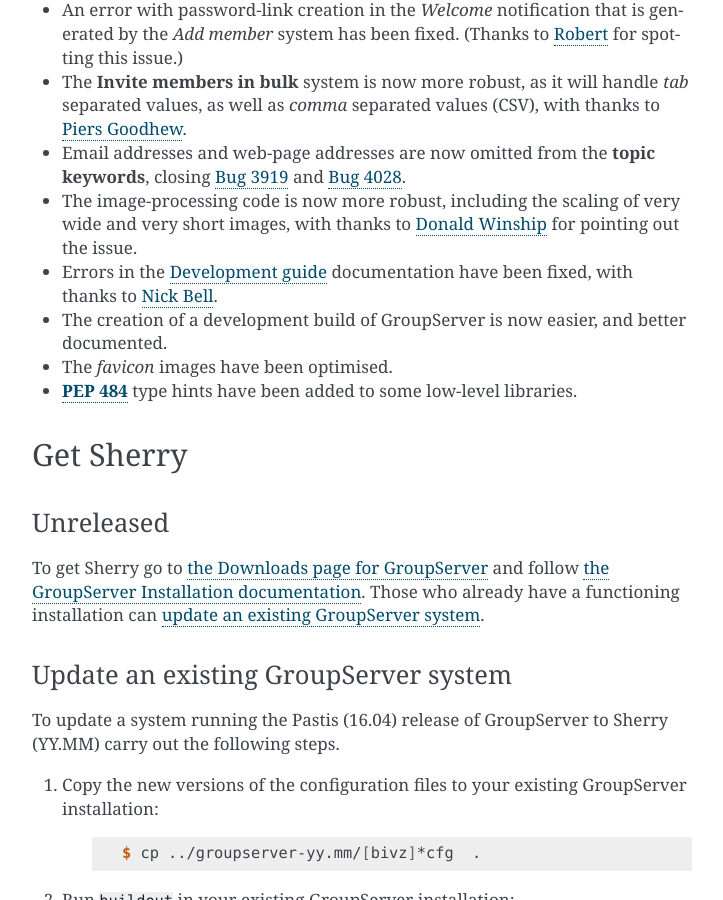
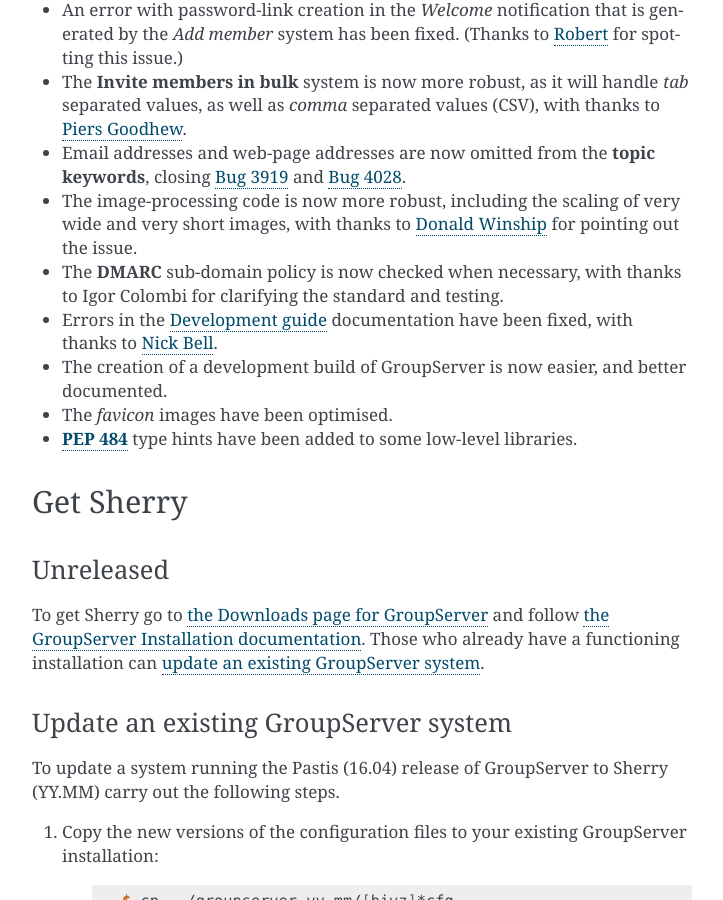
Before and after one commit to groupserver/buildout, a Sphinx documentation site: the page built from docs/release-notes-yymm.rst, in a window 1280 px wide and 900 px high, scrolled down 1431 px. Shown: the whole window, without its empty margins (388-1111 px from the left). Built offline with Sphinx 7.4.7, drawn with Linux system fonts in a browser that asks for light colours.

Commit message:
Following the changes to gs.dmarc

```diff
--- a/docs/release-notes-yymm.rst
+++ b/docs/release-notes-yymm.rst
@@ -67,7 +67,7 @@
 the new notification (finally) closes `Issue 269`_.
 
 :Acknowledgements: Thanks to Robert_ and `Alice Rose`_ for their
-                   help with the *Request contact* page.
+		   help with the *Request contact* page.
 
 .. _Issue 627: https://redmine.iopen.net/issues/627
 .. _Issue 3409: https://redmine.iopen.net/issues/3409
@@ -80,6 +80,7 @@
    pair: Notification; Welcome
    pair: Profile; Activity log
    pair: Topic; Keywords
+   pair: Email; DMARC
    triple: Group; Member; Invite
 
 Minor improvements
@@ -99,6 +100,9 @@
 * The image-processing code is now more robust, including the
   scaling of very wide and very short images, with thanks to
   `Donald Winship`_ for pointing out the issue.
+* The **DMARC** sub-domain policy is now checked when necessary,
+  with thanks to Igor Colombi for clarifying the standard and
+  testing.
 * Errors in the :doc:`development` documentation have been fixed,
   with thanks to `Nick Bell`_.
 * The creation of a development build of GroupServer is now
@@ -141,13 +145,13 @@
 
       ::
 
-        $ cp ../groupserver-yy.mm/[bivz]*cfg  .
+       $ cp ../groupserver-yy.mm/[bivz]*cfg  .
 
 #.  Run ``buildout`` in your existing GroupServer installation:
 
       ::
 
-        $ ./bin/buildout -N
+	$ ./bin/buildout -N
 
 #.  Update the SQL function that generates the topic keywords:
 
--- a/versions.cfg
+++ b/versions.cfg
@@ -26,7 +26,7 @@
 gs.content.layout = 3.1.12.dev20160128195439
 gs.core = 2.2.0.dev20151016230708
 gs.database = 2.1.1.dev20150416004131-0d278db8ccef
-gs.dmarc = 2.1.8
+gs.dmarc = 2.1.9
 gs.email = 2.2.0.dev20150318032047-08aaa71b6c2e
 gs.errormesg = 2.0.0.dev20140822203857-5d390feb812f
 gs.form = 3.0.0.dev20150616164305
```
Also changed, not shown: other parts of docs/release-notes-yymm.rst (+1 -1 lines).
